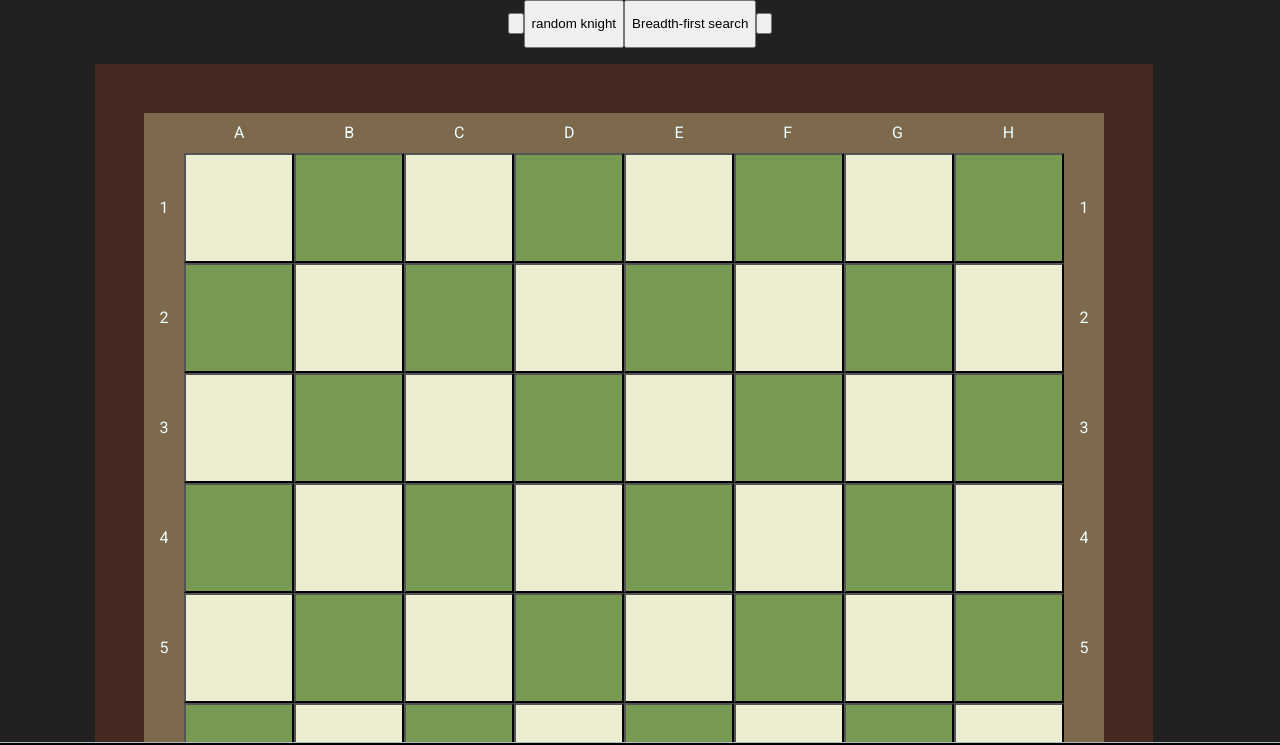
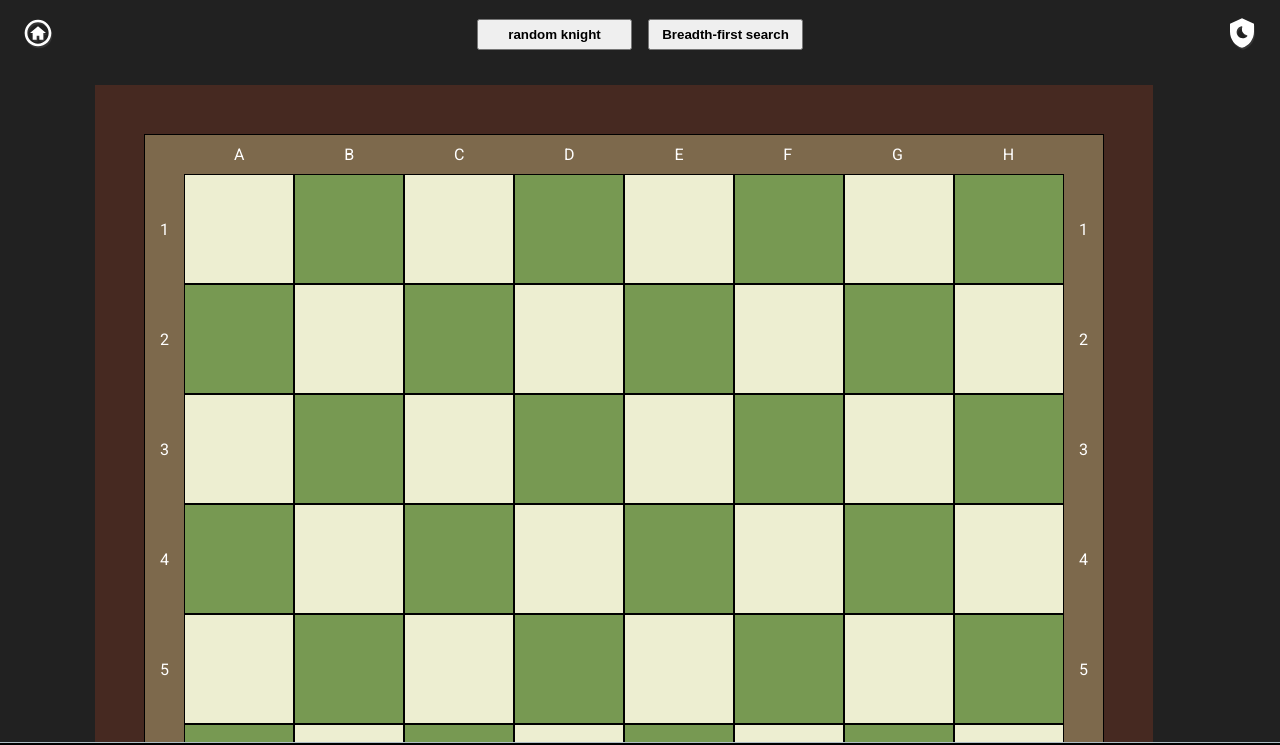
Before and after one commit to cel8/top_knights_travails, a website built with webpack: page src/index.html in a window 1280 px wide. Shown: the top 745 px of the page. Built offline with nearby package versions, Linux system fonts and the light colour scheme; files whose address does not match are found by name.

Commit message:
Complete web page style.

```diff
--- a/src/style/style.css
+++ b/src/style/style.css
@@ -149,6 +149,71 @@ input:checked + .slider:before {
   border-radius: 50%;
 }
 
+/* Icon */
+
+.icon {
+  width: 2rem;
+}
+
+.header-button {
+  border: none;
+  background-color: var(--color-primary-bg);
+}
+
+.header-button       > p {
+  font-weight: bold;
+  color: var(--color-primary-text);
+}
+
+.header-button       > img  {
+  filter: var(--icon-filter) drop-shadow(1px 2px 0 var(--color-shadow));
+}
+
+.header-button:enabled       > p {
+  filter: brightness(90%);
+}
+
+.header-button:hover:enabled       > img  {
+  filter: var(--icon-filter) brightness(90%) drop-shadow(1px 2px 0 var(--color-shadow));
+}
+
+.header-button:active:enabled       > p {
+  transform: translateY(4px) translateX(2px);
+  filter: brightness(90%);
+}
+
+.header-button:active:enabled       > img {
+  transform: translateY(4px) translateX(2px);
+  filter: var(--icon-filter) brightness(90%) drop-shadow(1px 1px 0 var(--color-shadow));
+}
+
+.header-bar-button {
+  width: 155px;
+}
+
+.header-bar-button > p {
+  margin: 0.3rem;
+  font-weight: bold;
+}
+
+/* Header */
+
+header {
+  display: flex;
+  align-items: center;
+  justify-content: center;
+  gap: 1rem;
+  padding: 1rem;
+}
+
+header > :first-child {
+  margin-right: auto;
+}
+
+header > :last-child {
+  margin-left: auto;
+}
+
 /* main content */
 
 main {
@@ -187,16 +252,36 @@ main {
 }
 
 .box {
-  padding: 20px;
-  font-size: 150%;
+  font-size: 120%;
   background-color: #edeed1;
-  color: #000;
   text-align: center;
+  display: flex;
+  align-items: center;
+  justify-content: center;
+  border: 1px solid #000;
+}
+
+.box > .icon {
+  width: inherit;
+}
+
+.box > p {
+  color: #fff;
+  background-color: #000;
+  border-radius: 50%;
+  margin: 0rem;
+  padding: 0.1rem;
+  display: flex;
+  align-items: center;
+  justify-content: center;
+  width: 50px;
+  height: 50px;
 }
 
 .box-inner {
   text-align: center;
   align-self: center;
+  color: #fff;
 }
 
 .top-header,
@@ -260,6 +345,30 @@ main {
   grid-column-end: 11;
 }
 
+.right-header,
+.top-right-header,
+.bottom-right-header {
+  border-right: 1px solid #000;
+}
+
+.top-header,
+.top-left-header,
+.top-right-header {
+  border-top: 1px solid #000;
+}
+
+.left-header,
+.top-left-header,
+.bottom-left-header {
+  border-left: 1px solid #000;
+}
+
+.bottom-header,
+.bottom-left-header,
+.bottom-right-header {
+  border-bottom: 1px solid #000;
+}
+
 .box:nth-child(-2n+12),
 .box:nth-child(12) ~ button:nth-child(-2n+19),
 .box:nth-child(20) ~ button:nth-child(-2n+28),
--- a/src/view/ui-controller.js
+++ b/src/view/ui-controller.js
@@ -62,7 +62,7 @@ export default class UiController {
 
     DomManager.addNodeChild(header, ButtonManager.createImageButton('home-outline.svg', 'header-button', () => this.#cleanUpBoard()));
 
-    this.btnRandomKnight = ButtonManager.createTextButton('random knight', 'header-button', () => {
+    this.btnRandomKnight = ButtonManager.createTextButton('random knight', 'header-bar-button', () => {
       if (this.stepPhase === phases.phaseComplete) {
         this.#cleanUpBoard();
       }
@@ -81,7 +81,7 @@ export default class UiController {
     });
     DomManager.addNodeChild(header, this.btnRandomKnight);
 
-    const btn = ButtonManager.createTextButton(this.algorithm, 'header-button', () => {
+    const btn = ButtonManager.createTextButton(this.algorithm, 'header-bar-button', () => {
       if (this.algorithm === graphFirstSearch.bfs) this.algorithm = graphFirstSearch.dfs;
       else this.algorithm = graphFirstSearch.bfs;
 
```
Also changed, not shown: src/assets/icon/site.ico.
